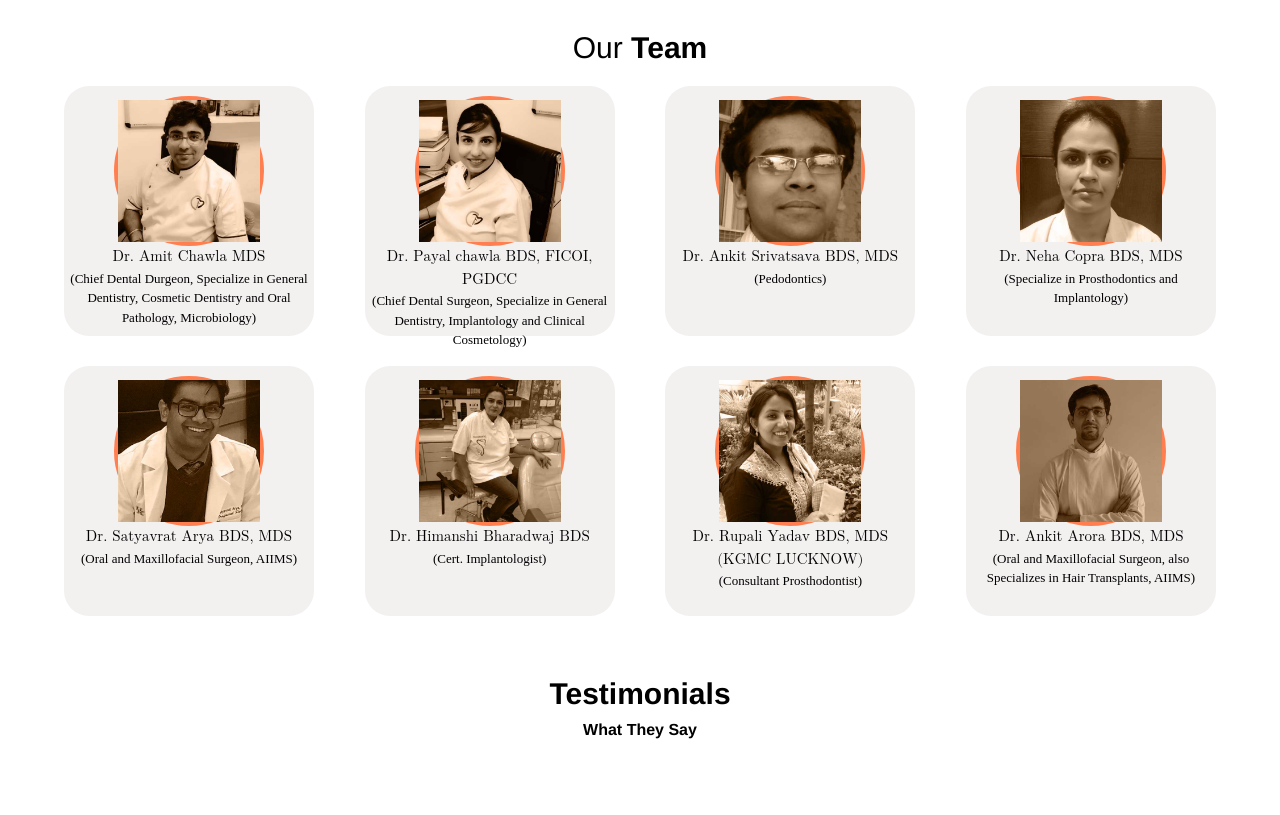
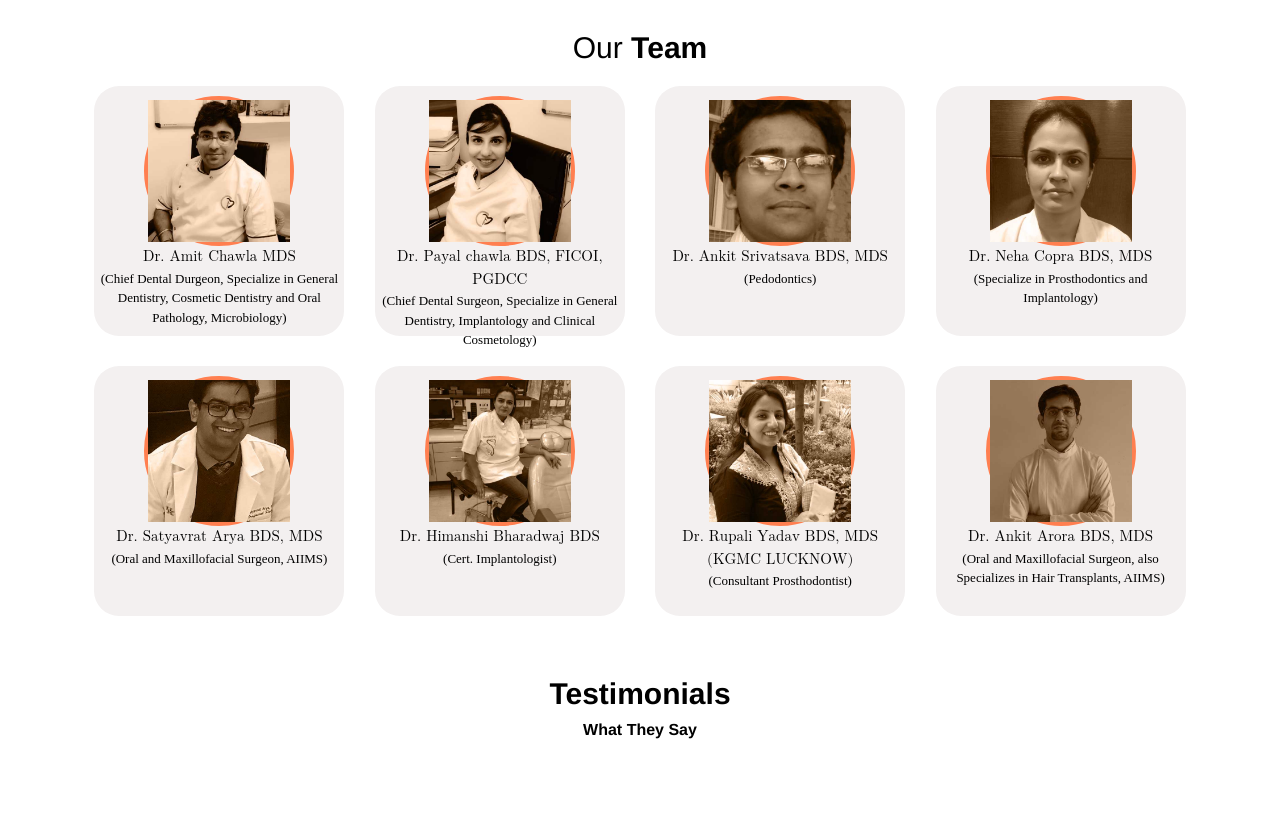
Before and after one commit to jha45507/prosmile, a PHP site: page / in a window 1280 px wide. Shown: the part 1871-2686 px from the top of the page. Run offline with PHP 8.4, Linux system fonts and the light colour scheme; some libraries are stand-ins or nearby versions; some web fonts are replaced.

Commit message:
commit code

```diff
--- a/css/index.css
+++ b/css/index.css
@@ -541,7 +541,7 @@ p {
 
 .treatment_team {
     display: flex;
-    justify-content: space-between;
+    justify-content: space-evenly;
     align-items: center;
     margin-top: 10px;
     flex-wrap: wrap;
--- a/js/index.js
+++ b/js/index.js
@@ -17,7 +17,7 @@ document.body.addEventListener('scroll', function() {
 
 window.addEventListener("scroll", () => {
     if(window.scrollY > 0){
-        document.querySelector(".desktop_view_navbar").style.background = "#2F4F4F"
+        document.querySelector(".desktop_view_navbar").style.background = "rgb(44 73 73)"
     }
     else{
         document.querySelector(".desktop_view_navbar").style.background = "transparent"
```
